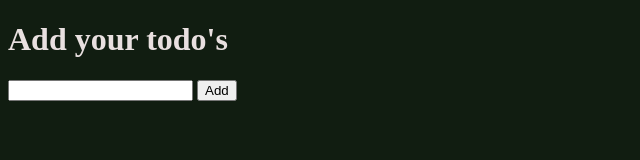
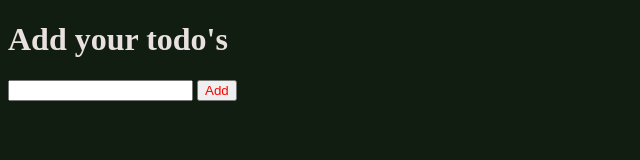
Before and after one commit to Ikram198/learn-js-, a plain HTML site: page index.html in a window 1280 px wide. Shown: the full height of the page, 0-640 px from the left. Drawn offline with Linux system fonts and the light colour scheme.

Commit message:
modifying styling

```diff
--- a/style.css
+++ b/style.css
@@ -2,3 +2,6 @@ body{
     color: rgb(233, 224, 224);
     background-color: rgb(17, 29, 17);
 }
+button{
+    color: red;
+}
```
